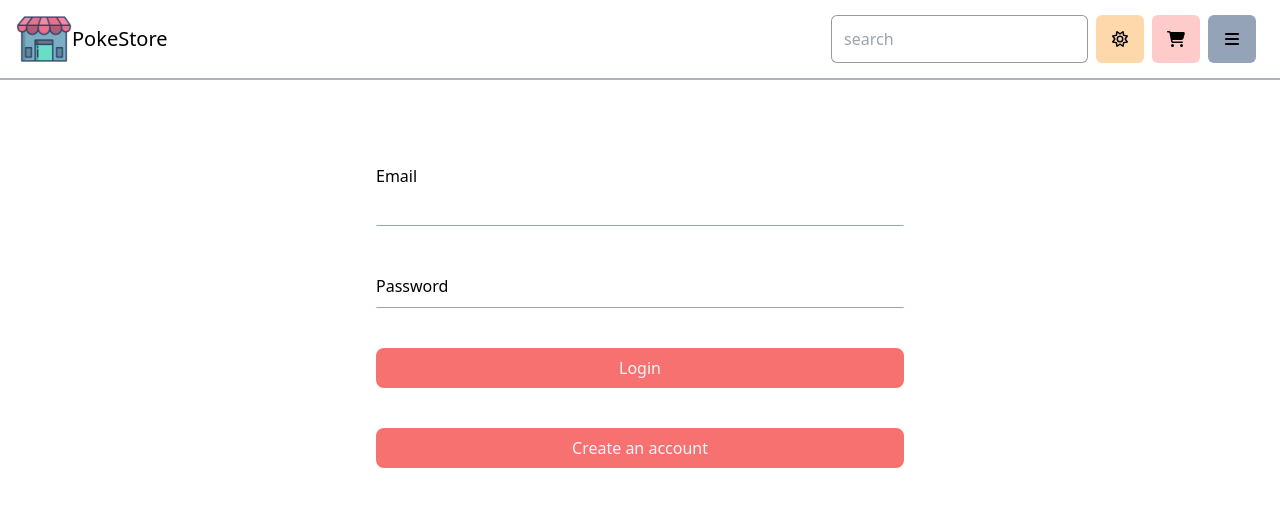
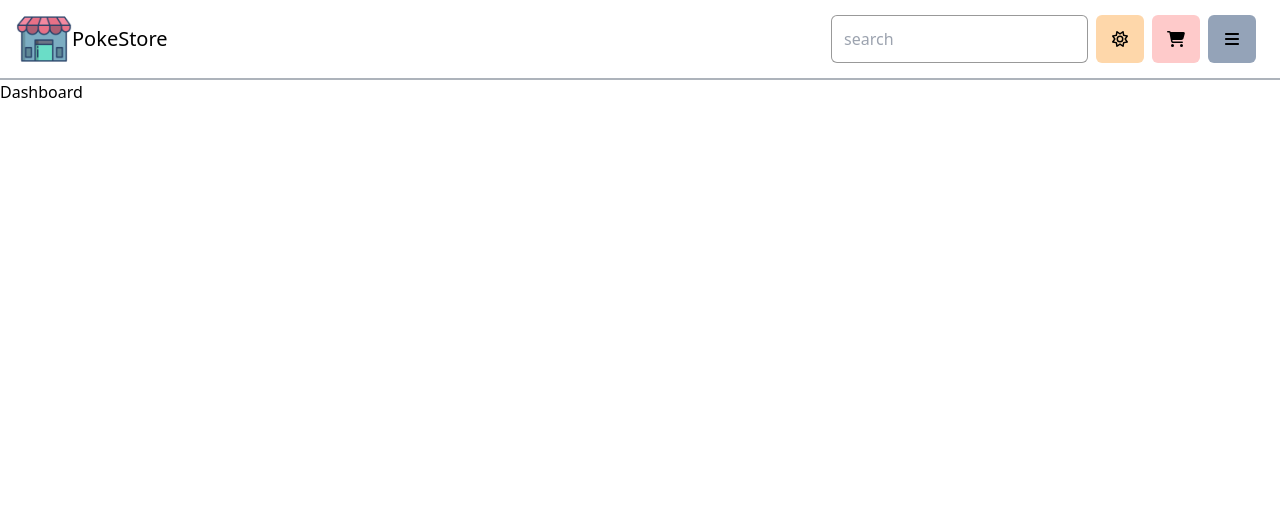
Before and after one commit to nassorc/poke-store, a React (Vite) app: page / in a window 1280 px wide. Shown: the top 506 px of the page. Built offline with nearby package versions, Linux system fonts and the light colour scheme; sample sign-in values are in the browser's storage.

Commit message:
Add routing and component to handle private routes

```diff
--- a/package.json
+++ b/package.json
@@ -16,11 +16,13 @@
     "@fortawesome/react-fontawesome": "^0.2.0",
     "@tanstack/react-query": "^4.29.5",
     "react": "^18.2.0",
-    "react-dom": "^18.2.0"
+    "react-dom": "^18.2.0",
+    "react-router-dom": "^6.11.2"
   },
   "devDependencies": {
     "@types/react": "^18.0.28",
     "@types/react-dom": "^18.0.11",
+    "@types/react-router-dom": "^5.3.3",
     "@typescript-eslint/eslint-plugin": "^5.57.1",
     "@typescript-eslint/parser": "^5.57.1",
     "@vitejs/plugin-react": "^4.0.0",
--- a/src/App.tsx
+++ b/src/App.tsx
@@ -1,14 +1,11 @@
-import AuthForm from "./Components/AuthForm/AuthForm";
 import Header from "./Components/Header/Header";
 import "./App.css";
 import { Login } from "./Pages/Login";
 
 function App() {
   return (
-    <div className="">
-      <Header name="I am de header" />
+    <div>
       <Login />
-      <div className="h-[1000px]"></div>
     </div>
   );
 }
--- a/src/Context/AuthContext/actions.ts
+++ b/src/Context/AuthContext/actions.ts
@@ -15,6 +15,7 @@ export async function loginUser(dispatch: React.Dispatch<actionType> , actions:
     dispatch({ type: actions.REQUEST_LOGIN, payload: {} });
     const res = await fetch(BASE_URL, requestOptions);
     const data = await res.json();
+    localStorage.setItem("accessToken", data.accessToken);
     dispatch({ type: actions.LOGIN_SUCCESS, payload: {token : data.accessToken}})
     return data;
   }
--- a/src/Context/AuthContext/context.tsx
+++ b/src/Context/AuthContext/context.tsx
@@ -1,7 +1,8 @@
 import { useContext, createContext, useReducer } from "react";
 import { reducer, initialState } from "./reducer";
+import { stateType } from "./types";
 // Context will contain the authentication token and user details
-const AuthStateContext = createContext({});
+const AuthStateContext = createContext<stateType | undefined>(undefined);
 // Context will contain the dispatch method given by useReducer
 const AuthDispatchContext = createContext({});
 
--- a/src/Context/AuthContext/reducer.ts
+++ b/src/Context/AuthContext/reducer.ts
@@ -1,8 +1,8 @@
 import { stateType, actionType, authActionsType } from './types';
 
 // Check from local storage
-let user;
-let token;
+const user: any = (localStorage.getItem("user")) ? localStorage.getItem("user") : "";
+const token: any = (localStorage.getItem("accessToken")) ? localStorage.getItem("accessToken") : "";
 
 export const loginActions: authActionsType = {
   REQUEST_LOGIN: "request_login",
@@ -12,13 +12,13 @@ export const loginActions: authActionsType = {
 };
 
 export const initialState: stateType = {
-  user: "" || user,
-  token: "" || token,
+  user: user || "",
+  token: token || "",
   loading: false,
   errorMessage: null,
 };
 
-export const reducer = (state: stateType, action: actionType) => {
+export const reducer = (state: stateType, action: actionType): stateType => {
   switch (action.type) {
     case loginActions.REQUEST_LOGIN:
       return {
--- a/src/components/AuthForm/AuthForm.tsx
+++ b/src/components/AuthForm/AuthForm.tsx
@@ -2,8 +2,10 @@ import React, { useState } from 'react';
 import { loginUser, loginActions, useAuthDispatch, useAuthState } from "../../Context/AuthContext"
 import { actionType } from '../../Context/AuthContext/types';
 import FieldComponent from './FieldComponent';
+import { useNavigate } from 'react-router-dom';
 
 export default function AuthForm() {
+  const navigate = useNavigate();
   const dispatch = useAuthDispatch();
   const user = useAuthState();
   const [email, setEmail] = useState("");
@@ -20,8 +22,9 @@ export default function AuthForm() {
       password
     }
     const data = await loginUser(dispatch as React.Dispatch<actionType>, loginActions, payload);
+
     if(data) {
-      // location.assign("/");
+      navigate("/");
     }
     setErrorMsg(data);
   }
@@ -38,7 +41,6 @@ export default function AuthForm() {
       body: JSON.stringify({email, password})
     })
     const data = await res.json();
-    console.log(data)
   }
 
   return (
--- a/src/components/Header/Header.tsx
+++ b/src/components/Header/Header.tsx
@@ -11,10 +11,8 @@ import {
 } from "@fortawesome/free-solid-svg-icons";
 import { faSun } from "@fortawesome/free-regular-svg-icons";
 import { useEffect, useRef, useState } from "react";
-interface HeaderType {
-  name: string;
-}
-export default function Header(params: HeaderType) {
+
+export default function Header() {
   const [showDropdown, setShowDropdown] = useState(false);
   const dropdownButtonRef = useRef(null);
   useEffect(() => {
--- /dev/null
+++ b/src/components/Layout.tsx
@@ -0,0 +1,10 @@
+import { Outlet } from "react-router-dom";
+import Header from "./Header/Header";
+export default function Layout() {
+    return(
+        <main>
+            <Header />
+            <Outlet />
+        </main>
+    )
+}
--- /dev/null
+++ b/src/components/RequireAuth.tsx
@@ -0,0 +1,8 @@
+import React, { useEffect, useState } from "react";
+import { Navigate, Outlet } from "react-router-dom";
+import { useAuthState } from "../Context/AuthContext";
+import { stateType } from "../Context/AuthContext/types";
+export default function RequireAuth() {
+    const user = useAuthState();
+    return (user.token) ? <Outlet /> : <Navigate to="/login" replace />
+}
--- a/src/main.tsx
+++ b/src/main.tsx
@@ -1,13 +1,28 @@
 import React from "react";
 import ReactDOM from "react-dom/client";
+import {createBrowserRouter, createRoutesFromElements, Route, Link, RouterProvider } from "react-router-dom";
 import App from "./App.tsx";
 import { AuthProvider } from "./Context/AuthContext/context.tsx";
 import "./index.css";
+import Layout from "./Components/Layout.tsx";
+import Dashboard from "./Pages/Dashboard/Dashboard.tsx";
+import RequireAuth from "./Components/RequireAuth.tsx";
+
+const router = createBrowserRouter(
+  createRoutesFromElements(
+    <Route path="/" element={<Layout />}>
+      <Route path="login" element={<App />} />
+      <Route element={<RequireAuth />}>
+        <Route path="" element={<Dashboard />} />
+      </Route>
+    </Route>
+  )
+)
 
 ReactDOM.createRoot(document.getElementById("root") as HTMLElement).render(
   <React.StrictMode>
     <AuthProvider>
-      <App />
+      <RouterProvider router={router} />
     </AuthProvider>
   </React.StrictMode>
 );
```
Also changed, not shown: src/Context/AuthContext/types.ts (+4 -4 lines), 1 other file (tests, documents, lock files or other folders).
